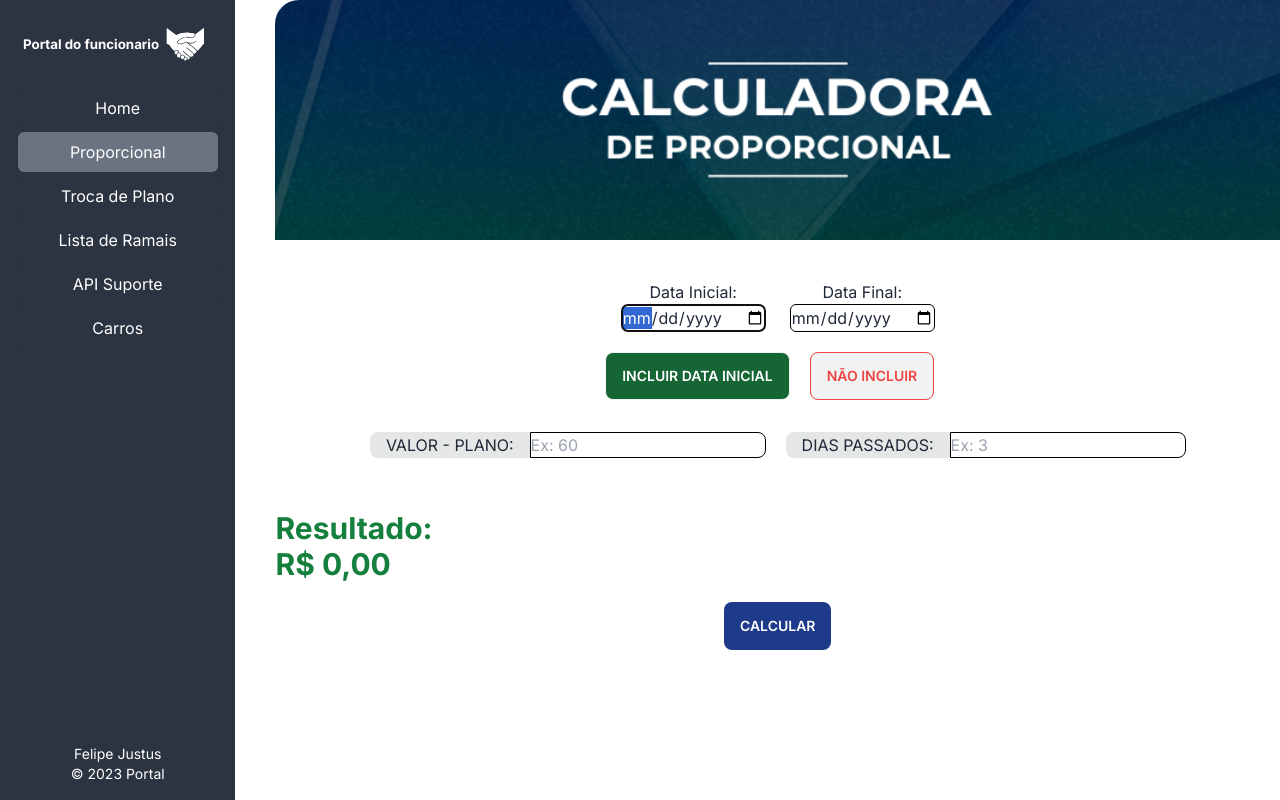
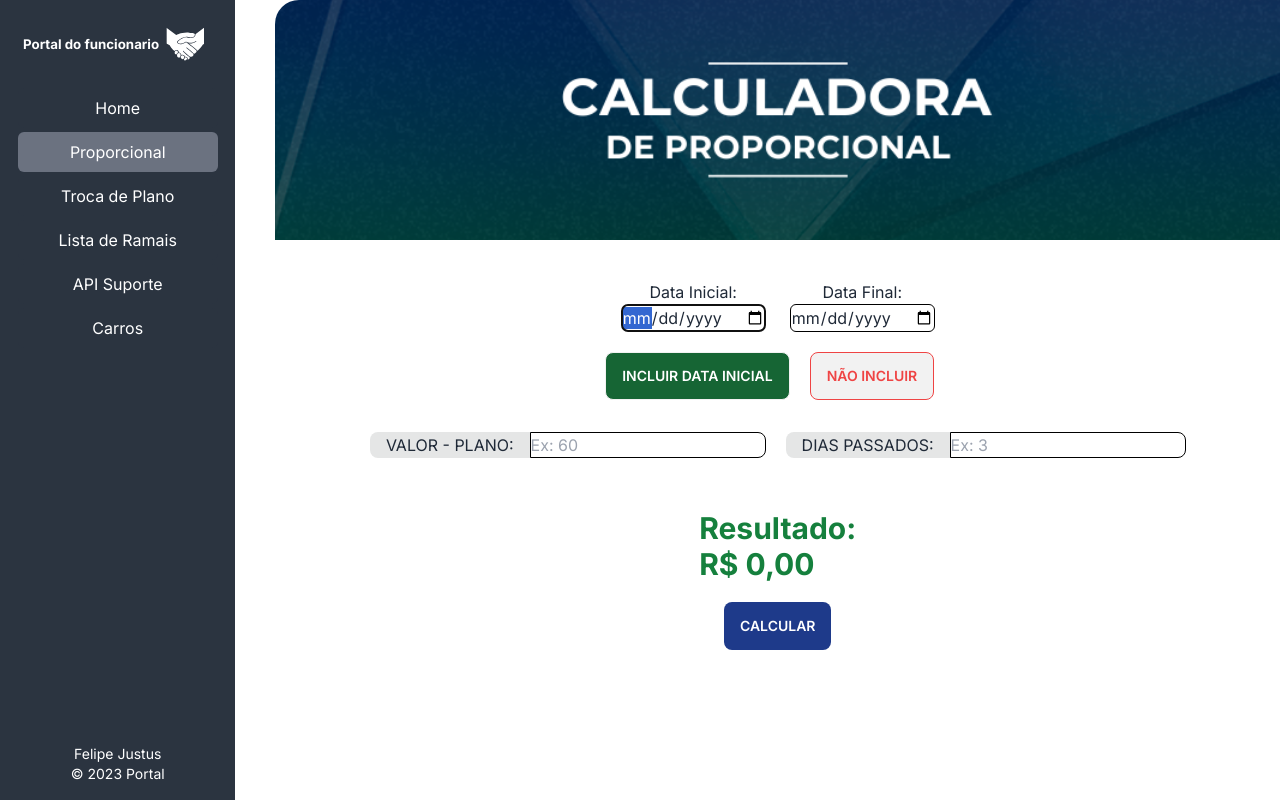
Before and after one commit to FelipeJustusMatos/Portal-do-Funcionario-ConectTelecom, a Next.js app: page /proporcional in a window 1280 px wide. Built offline with nearby package versions, Linux system fonts and the light colour scheme.

Commit message:
UpdateProporcional

```diff
--- a/src/app/proporcional/page.jsx
+++ b/src/app/proporcional/page.jsx
@@ -179,8 +179,11 @@ export default function ProporcionalPage() {
           <strong>
             <p id="formula">{formula}</p>
           </strong>
-          <strong>
-            <h2 className="text-green-700 text-3xl" id="res">
+          <strong className="flex items-center justify-center">
+            <h2
+              className="flex text-green-700 items-center justify-center text-3xl"
+              id="res"
+            >
               Resultado: <br />
               {resultado}
             </h2>
```
